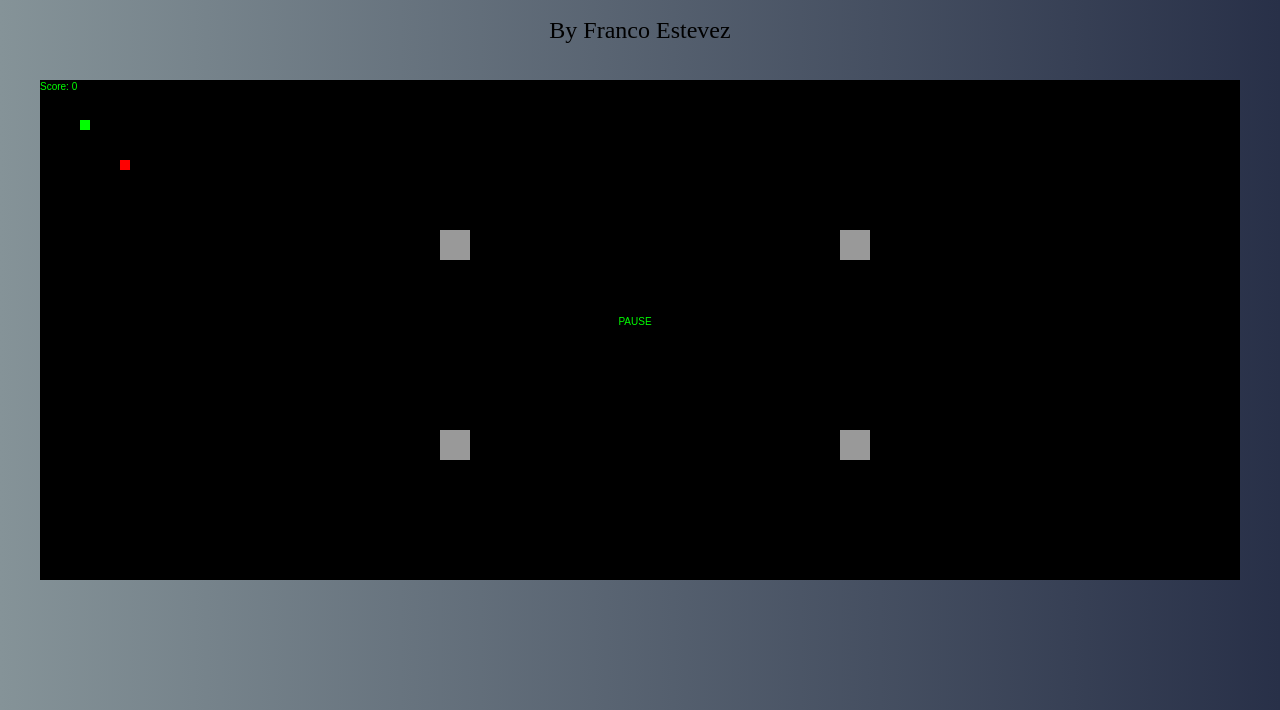
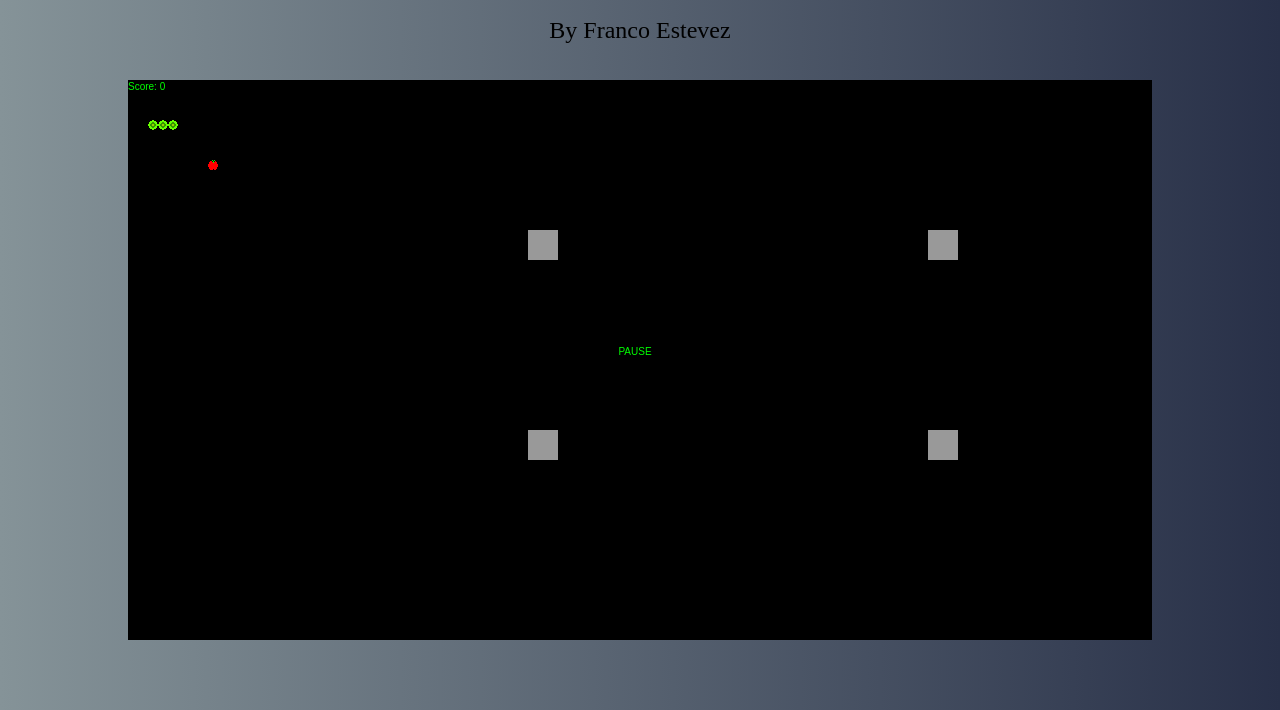
Before and after one commit to FrancoEstevez/snake-game, a plain HTML site: page public/index.html in a window 1280 px wide. Shown: the part 90-800 px from the top of the page. Drawn offline with Linux system fonts and the light colour scheme.

Commit message:
Final Snake Game version

```diff
--- a/public/index.html
+++ b/public/index.html
@@ -17,7 +17,7 @@
             By Franco Estevez
         </h2>
         <p>
-            <canvas id="canvas" width="1200" height="500" style="background:#999">
+            <canvas id="canvas" style="background:#999">
                 Canvas not supported by your browser.
             </canvas>
        </p>
--- a/scripts/app.js
+++ b/scripts/app.js
@@ -1,7 +1,7 @@
 let canvas = null;
 let context = null;
 let lastPress = null;
-let dir = 0;
+let dir = 1;
 let pause = true;
 let food = null;
 let score = 0;
@@ -9,6 +9,12 @@ let wall = new Array();
 let gameover = false;
 let body = new Array();
 
+const viewportWidth = window.innerWidth;
+const viewportHeight = window.innerHeight;
+const aEat = new Audio();
+const aDie = new Audio();
+const iBody = new Image();
+const iFood = new Image();
 const KEY_LEFT = 37;
 const KEY_UP = 38;
 const KEY_RIGHT = 39;
@@ -31,9 +37,10 @@ const paint = (context) => {
     context.fillRect(0, 0, canvas.width, canvas.height);
 
     // Draw player
-    context.fillStyle = '#0f0';
+    // context.fillStyle = '#0f0';
     for (i = 0; i < body.length; i += 1) {
-        body[i].fill(context);
+        // body[i].fill(context);
+        context.drawImage(iBody, body[i].x, body[i].y);
     }
 
     // Draw walls
@@ -43,8 +50,9 @@ const paint = (context) => {
     }
 
     // Draw food
-    context.fillStyle = '#f00';
-    food.fill(context);
+    // context.fillStyle = '#f00';
+    // food.fill(context);
+    context.drawImage(iFood, food.x, food.y);
 
     // Draw score
     context.fillStyle = '#0f0';
@@ -143,6 +151,7 @@ const act = () => {
             if (body[0].intersects(wall[i])) {
                 pause = true;
                 gameover = true;
+                aDie.play();
             }
         }
 
@@ -160,6 +169,7 @@ const act = () => {
             score += 1;
             food.x = random(canvas.width / 10 - 1) * 10;
             food.y = random(canvas.height / 10 - 1) * 10;
+            aEat.play();
         }
     }
     // Pause/Unpause
@@ -183,6 +193,11 @@ const run = () => {
     act();
 }
 
+const canvasResize = () => {
+    canvas.height = viewportHeight * 0.7;
+    canvas.width = viewportWidth * 0.8;
+}
+
 const init = () => {
     // Get canvas and context
     canvas = document.getElementById('canvas')
@@ -190,6 +205,8 @@ const init = () => {
 
     // Create body[0] and food
     body[0] = new Rectangle(40, 40, 10, 10);
+    body.push(new Rectangle(30, 40, 10, 10));
+    body.push(new Rectangle(20, 40, 10, 10));
     food = new Rectangle(80, 80, 10, 10);
 
     // Create walls
@@ -201,6 +218,14 @@ const init = () => {
     // Start game
     run();
     repaint();
+
+    // Load assets
+    iBody.src = '../assets/body.png';
+    iFood.src = '../assets/fruit.png';
+    aEat.src = '../assets/chomp.oga';
+    aDie.src = '../assets/dies.oga';
+
+    canvasResize();
 }
 
 function Rectangle (x, y, width, height) {
@@ -230,6 +255,11 @@ function Rectangle (x, y, width, height) {
 
 window.addEventListener('load', init, false);
 
+console.log(viewportWidth);
+console.log(viewportHeight);
+
 document.addEventListener('keydown',  (evt) => {
     lastPress = evt.which;
-    }, false);
+}, false);
+
+window.onresize = canvasResize;
```
Also changed, not shown: assets/body.png (added), assets/fruit.png (added), 2 other files.
